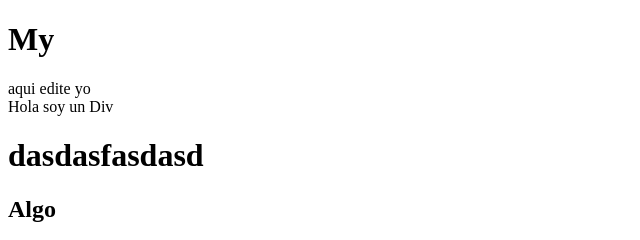
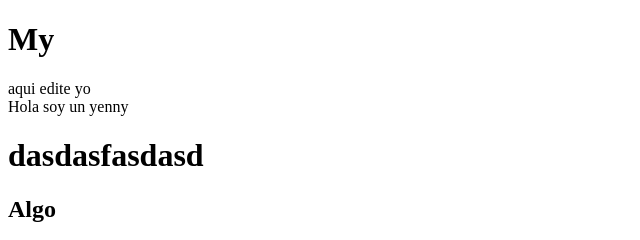
Before and after one commit to Camilosan24/prueba-conflictos, a plain HTML site: page index.html in a window 1280 px wide. Shown: the full height of the page, 0-640 px from the left. Drawn offline with Linux system fonts and the light colour scheme.

Commit message:
mi primer commit (#8)
* mi primer commit

* cambio

```diff
--- a/index.html
+++ b/index.html
@@ -10,7 +10,7 @@
 
    <h1>My</h1>
    <div>aqui edite yo</div>
-   <div>Hola soy un Div</div>
+   <div>Hola soy un yenny </div>
    <h1>dasdasfasdasd</h1>
    <h2>Algo</h2>
 
```
